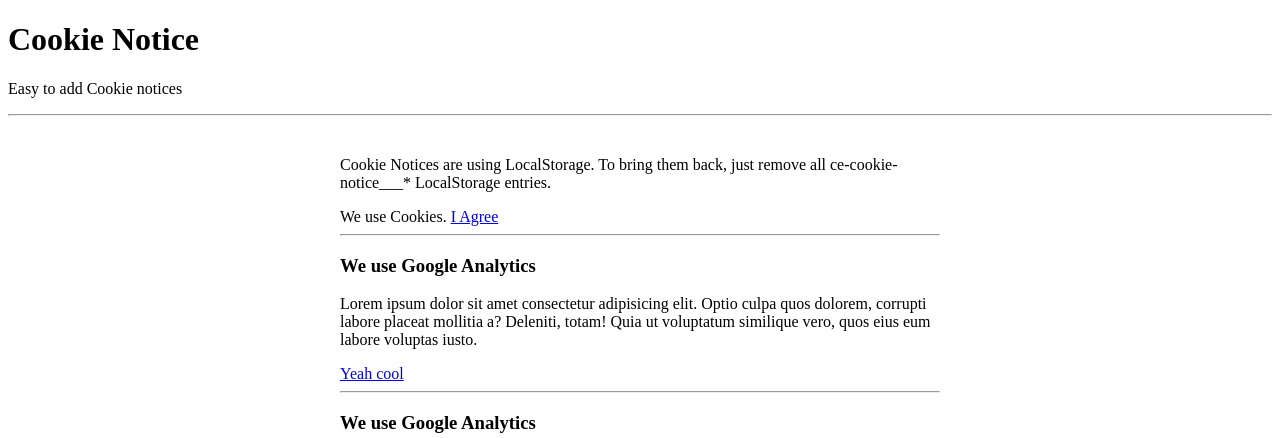
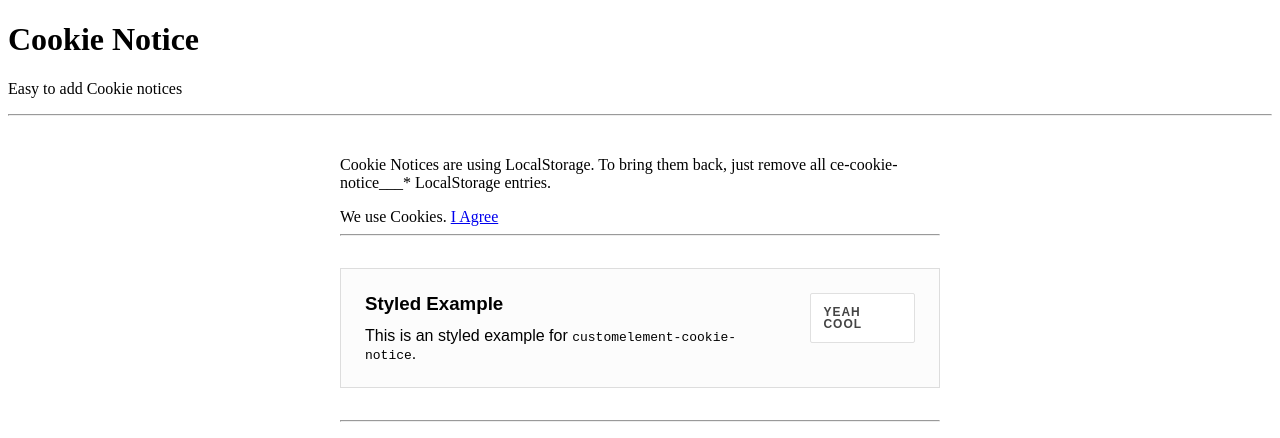
Before and after one commit to bdbch/customelement-cookie-notice, a website: page docs/index.html in a window 1280 px wide. Shown: the top 438 px of the page. Drawn offline with Linux system fonts and the light colour scheme.

Commit message:
Added styled example to docs

```diff
--- a/docs/index.html
+++ b/docs/index.html
@@ -5,6 +5,49 @@
   <meta name="viewport" content="width=device-width, initial-scale=1.0">
   <meta http-equiv="X-UA-Compatible" content="ie=edge">
   <title>Document</title>
+
+  <style>
+    .myCookieNotice {
+      padding: 24px;
+      margin: 32px 0;
+      font-family: sans-serif;
+      display: flex;
+      border: 1px solid #ddd;
+      background: #fcfcfc;
+    }
+
+    .myCookieNotice__content {
+      margin-right: 30px;
+      flex-grow: 1;
+    }
+
+    .myCookieNotice__title {
+      margin: 0 0 12px;
+    }
+
+    .myCookieNotice__description {
+      margin: 0;
+    }
+
+    .myCookieNotice__button {
+      text-transform: uppercase;
+      text-decoration: none;
+      padding: 12px;
+      line-height: 1;
+      letter-spacing: 1px;
+      font-weight: 600;
+      font-size: 12px;
+      display: inline-block;
+      color: #444;
+      border: 1px solid #e0e0e0;
+      border-radius: 2px;
+      background: #fff;
+    }
+
+    .myCookieNotice__button:hover {
+      background: #f9f9f9;
+    }
+  </style>
 </head>
 <body>
   <h1>Cookie Notice</h1>
@@ -17,6 +60,16 @@
     <cookie-notice id="my-cookie-bar">
       We use Cookies.
       <a href="#" data-accept>I Agree</a>
+    </cookie-notice>
+    <hr />
+    <cookie-notice class="myCookieNotice" id="styled-example">
+      <div class="myCookieNotice__content">
+        <h3 class="myCookieNotice__title">Styled Example</h3>
+        <p class="myCookieNotice__description">This is an styled example for <code>customelement-cookie-notice</code>.</p>
+      </div>
+      <div>
+        <a class="myCookieNotice__button" href="#" data-accept>Yeah cool</a>
+      </div>
     </cookie-notice>
     <hr />
     <cookie-notice id="google-analytics">
```
